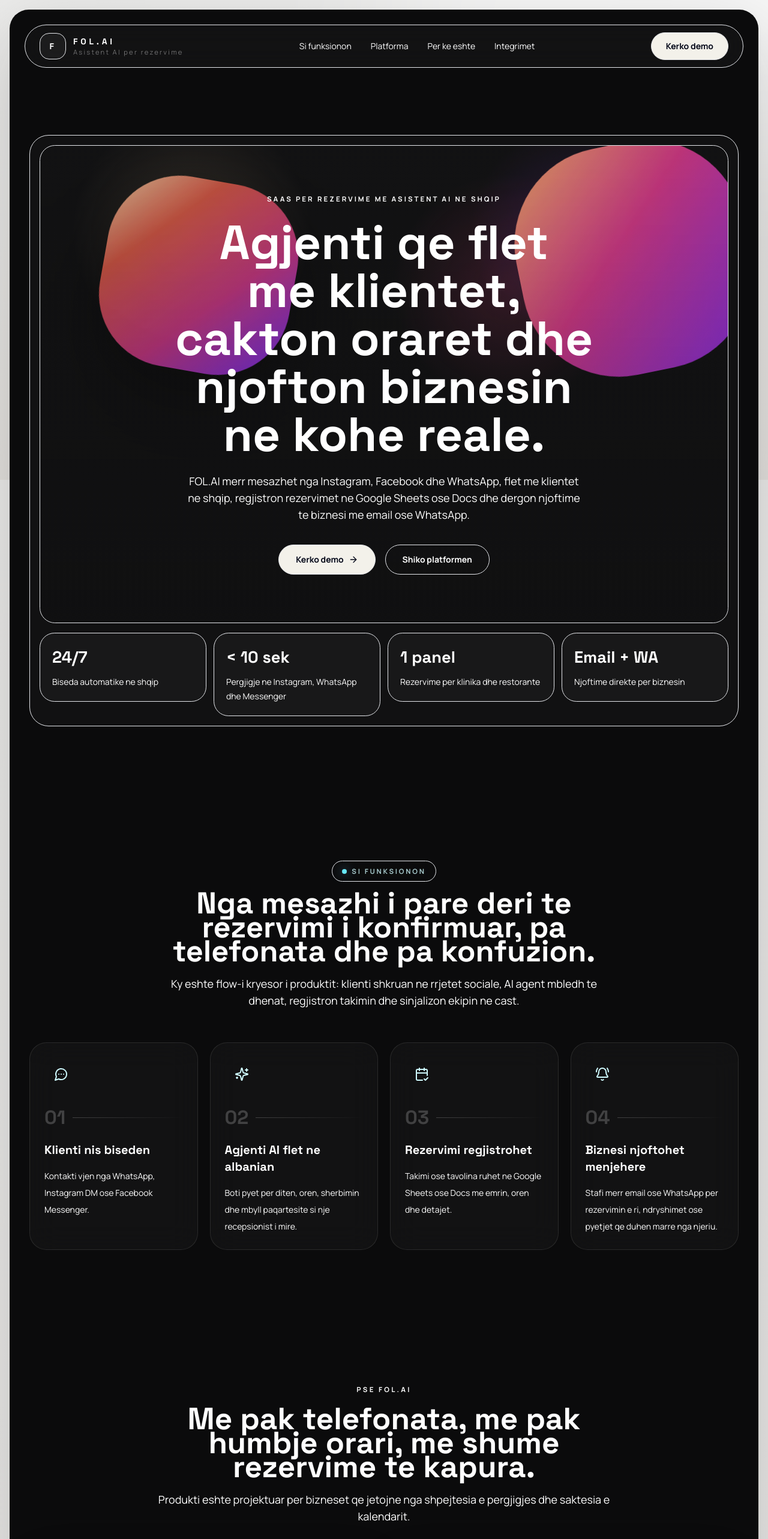
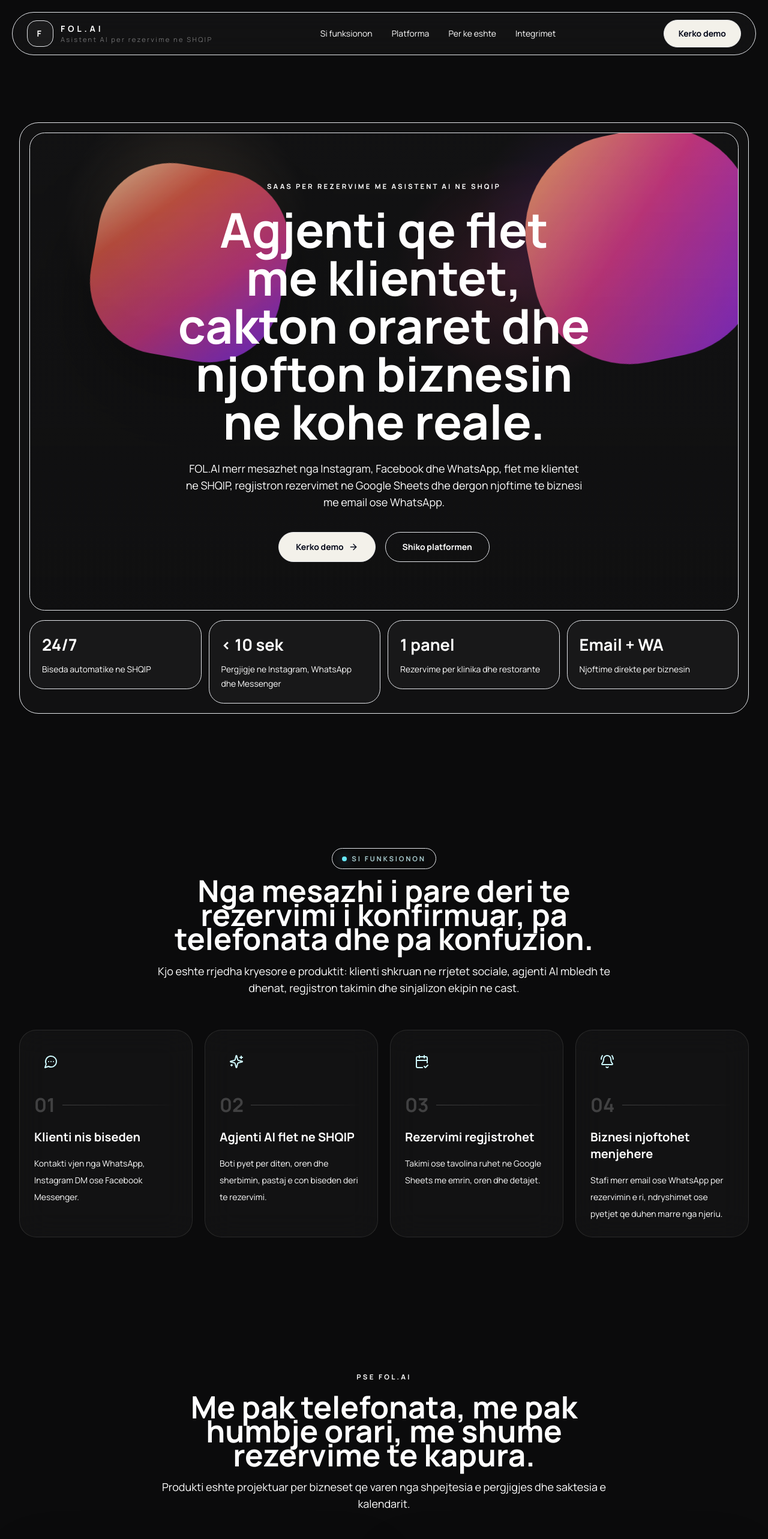
Before and after one commit to cng13m/FOLAI, a Next.js app: page / in a window 1280 px wide. Shown: the top 2566 px of the page at 60% size. Built offline with nearby package versions, Linux system fonts and the light colour scheme.

Commit message:
Landing Page Fix

```diff
--- a/app/globals.css
+++ b/app/globals.css
@@ -20,7 +20,7 @@ body {
   margin: 0;
   min-height: 100vh;
   overflow-x: hidden;
-  background: linear-gradient(180deg, #ebebea 0%, #e2dfdb 100%);
+  background: #0b0b0c;
   color: var(--text);
   font-family: "Manrope", sans-serif;
 }
@@ -43,7 +43,7 @@ select {
 }
 
 .font-display {
-  font-family: "Space Grotesk", sans-serif;
+  font-family: "Manrope", sans-serif;
 }
 
 .container-shell {
--- a/app/layout.jsx
+++ b/app/layout.jsx
@@ -1,14 +1,12 @@
 import "./globals.css";
-import "@fontsource/space-grotesk/500.css";
-import "@fontsource/space-grotesk/700.css";
 import "@fontsource/manrope/400.css";
 import "@fontsource/manrope/500.css";
 import "@fontsource/manrope/700.css";
 
 export const metadata = {
-  title: "FOL.AI | AI booking agent per klinika dhe restorante",
+  title: "FOL.AI | Asistent AI per klinika dhe restorante",
   description:
-    "FOL.AI automatizon bisedat me klientet ne Instagram, Facebook dhe WhatsApp, regjistron rezervimet ne Google Sheets ose Docs dhe njofton biznesin me email ose WhatsApp."
+    "FOL.AI automatizon bisedat me klientet ne Instagram, Facebook dhe WhatsApp, regjistron rezervimet ne Google Sheets dhe njofton biznesin me email ose WhatsApp."
 };
 
 export default function RootLayout({ children }) {
--- a/components/landing/brands-section.jsx
+++ b/components/landing/brands-section.jsx
@@ -4,7 +4,7 @@ import { motion } from "framer-motion";
 import { Reveal } from "@/components/ui/reveal";
 import { SectionShell } from "@/components/ui/section-shell";
 
-const brands = ["Instagram", "Facebook", "WhatsApp", "Google Sheets", "Email alerts"];
+const brands = ["Instagram", "Facebook", "WhatsApp", "Google Sheets", "Njoftime me email"];
 
 export function BrandsSection() {
   return (
--- a/components/landing/feature-panels-section.jsx
+++ b/components/landing/feature-panels-section.jsx
@@ -6,8 +6,8 @@ import { Reveal } from "@/components/ui/reveal";
 import { SectionShell } from "@/components/ui/section-shell";
 
 const points = [
-  { icon: DatabaseZap, label: "Google Sheets / Docs si backend i pare" },
-  { icon: BellRing, label: "Email dhe WhatsApp alerts per stafin" }
+  { icon: DatabaseZap, label: "Google Sheets si backend i pare" },
+  { icon: BellRing, label: "Njoftime me email dhe WhatsApp per stafin" }
 ];
 
 export function FeaturePanelsSection() {
@@ -24,8 +24,8 @@ export function FeaturePanelsSection() {
                 Nje MVP i forte qe nis me kanalet sociale dhe nje sistem te thjeshte rezervimesh.
               </h2>
               <p className="mt-5 max-w-xl text-base leading-8 text-white/56">
-                Mund ta nisni pa software te rende: AI agent mbledh kerkesen, kontrollon rregullat e biznesit,
-                shkruan ne Google Sheets ose Docs dhe njofton pronarin ose recepsionin.
+                Mund ta nisni pa software te rende: asistenti AI mbledh kerkesen, kontrollon rregullat e biznesit,
+                shkruan ne Google Sheets dhe njofton pronarin ose recepsionin.
               </p>
 
               <div className="mt-12 flex flex-wrap gap-10">
--- a/components/landing/final-cta-section.jsx
+++ b/components/landing/final-cta-section.jsx
@@ -9,7 +9,7 @@ export function FinalCtaSection() {
       <Reveal>
         <div className="rounded-[2rem] border border-white/8 bg-[linear-gradient(135deg,#121213_0%,#171719_100%)] px-6 py-12 sm:px-10 sm:py-14 lg:px-14">
           <div className="mx-auto max-w-3xl text-center">
-            <div className="text-[0.72rem] font-semibold uppercase tracking-[0.26em] text-white/38">Hapi i ardhshem</div>
+            <div className="text-[0.72rem] font-semibold uppercase tracking-[0.26em] text-white/38">Hapi i radhes</div>
             <h2 className="font-display mt-5 text-balance text-3xl font-semibold leading-tight text-white sm:text-4xl lg:text-[3.15rem]">
               Ky koncept eshte gati te kthehet ne nje MVP te vertete per mjeke dhe restorante.
             </h2>
--- a/components/landing/hero-section.jsx
+++ b/components/landing/hero-section.jsx
@@ -7,7 +7,7 @@ import { Reveal } from "@/components/ui/reveal";
 import { SectionShell } from "@/components/ui/section-shell";
 
 const metrics = [
-  { value: "24/7", label: "Biseda automatike ne shqip" },
+  { value: "24/7", label: "Biseda automatike ne SHQIP" },
   { value: "< 10 sek", label: "Pergjigje ne Instagram, WhatsApp dhe Messenger" },
   { value: "1 panel", label: "Rezervime per klinika dhe restorante" },
   { value: "Email + WA", label: "Njoftime direkte per biznesin" }
@@ -15,7 +15,7 @@ const metrics = [
 
 export function HeroSection() {
   return (
-    <SectionShell id="krye" className="pb-8 pt-6 sm:pb-10 sm:pt-8">
+    <SectionShell id="krye" className="pb-8 pt-4 sm:pb-10 sm:pt-5">
       <Reveal>
         <div className="overflow-hidden rounded-[2rem] border border-white/8 bg-[#111112] p-3 sm:p-4">
           <div className="relative overflow-hidden rounded-[1.6rem] border border-white/6 bg-[#131314] px-5 py-14 sm:px-10 sm:py-16 lg:px-12 lg:py-20">
@@ -34,14 +34,14 @@ export function HeroSection() {
 
             <div className="relative mx-auto max-w-3xl text-center">
               <div className="text-[0.72rem] font-semibold uppercase tracking-[0.26em] text-white/52">
-                SaaS per rezervime me asistent AI ne shqip
+                SaaS per rezervime me asistent AI ne SHQIP
               </div>
               <h1 className="font-display mx-auto mt-6 max-w-4xl text-balance text-4xl font-semibold leading-[1.02] text-white sm:text-6xl lg:text-[5rem]">
                 Agjenti qe flet me klientet, cakton oraret dhe njofton biznesin ne kohe reale.
               </h1>
               <p className="mx-auto mt-6 max-w-2xl text-base leading-8 text-white/68 sm:text-lg">
-                FOL.AI merr mesazhet nga Instagram, Facebook dhe WhatsApp, flet me klientet ne shqip,
-                regjistron rezervimet ne Google Sheets ose Docs dhe dergon njoftime te biznesi me email ose
+                FOL.AI merr mesazhet nga Instagram, Facebook dhe WhatsApp, flet me klientet ne SHQIP,
+                regjistron rezervimet ne Google Sheets dhe dergon njoftime te biznesi me email ose
                 WhatsApp.
               </p>
 
--- a/components/landing/how-it-works-section.jsx
+++ b/components/landing/how-it-works-section.jsx
@@ -11,13 +11,13 @@ const steps = [
   },
   {
     icon: Sparkles,
-    title: "Agjenti AI flet ne albanian",
-    description: "Boti pyet per diten, oren, sherbimin dhe mbyll paqartesite si nje recepsionist i mire."
+    title: "Agjenti AI flet ne SHQIP",
+    description: "Boti pyet per diten, oren dhe sherbimin, pastaj e con biseden deri te rezervimi."
   },
   {
     icon: CalendarCheck2,
     title: "Rezervimi regjistrohet",
-    description: "Takimi ose tavolina ruhet ne Google Sheets ose Docs me emrin, oren dhe detajet."
+    description: "Takimi ose tavolina ruhet ne Google Sheets me emrin, oren dhe detajet."
   },
   {
     icon: BellRing,
@@ -33,7 +33,7 @@ export function HowItWorksSection() {
         <SectionHeading
           eyebrow="Si funksionon"
           title="Nga mesazhi i pare deri te rezervimi i konfirmuar, pa telefonata dhe pa konfuzion."
-          description="Ky eshte flow-i kryesor i produktit: klienti shkruan ne rrjetet sociale, AI agent mbledh te dhenat, regjistron takimin dhe sinjalizon ekipin ne cast."
+          description="Kjo eshte rrjedha kryesore e produktit: klienti shkruan ne rrjetet sociale, agjenti AI mbledh te dhenat, regjistron takimin dhe sinjalizon ekipin ne cast."
           align="center"
         />
       </Reveal>
--- a/components/landing/industries-section.jsx
+++ b/components/landing/industries-section.jsx
@@ -39,7 +39,7 @@ export function IndustriesSection() {
           <SectionHeading
             eyebrow="Per ke eshte"
             title="Ndertuar per biznese qe humbin para sa here nje mesazh mbetet pa pergjigje."
-            description="Nga klinikat dentare te restorantet dhe sallonet, FOL.AI pershtatet me menyren si punoni dhe ruan nje komunikim te qarte me klientin."
+            description="Nga klinikat dentare te restorantet dhe sallonet, FOL.AI pershtatet me menyren si punoni dhe mban komunikimin te qarte me klientin."
           />
         </Reveal>
 
--- a/components/landing/landing-page.jsx
+++ b/components/landing/landing-page.jsx
@@ -14,8 +14,8 @@ export function LandingPage() {
     <main className="relative min-h-screen overflow-hidden bg-transparent text-white">
       <AnimatedBackground />
 
-      <div className="relative z-10 px-2 py-2 sm:px-3 sm:py-3 lg:px-4 lg:py-4">
-        <div className="mx-auto max-w-[1720px] overflow-hidden rounded-[1.6rem] border border-black/5 bg-[#0b0b0c] shadow-[0_40px_120px_rgba(17,17,17,0.18)] sm:rounded-[2rem]">
+      <div className="relative z-10 px-0 py-0">
+        <div className="mx-auto min-h-screen max-w-none overflow-hidden rounded-none border-0 bg-[#0b0b0c] shadow-none">
           <Navbar />
           <HeroSection />
           <HowItWorksSection />
--- a/components/landing/navbar.jsx
+++ b/components/landing/navbar.jsx
@@ -16,7 +16,7 @@ export function Navbar() {
       initial={{ opacity: 0, y: -18 }}
       animate={{ opacity: 1, y: 0 }}
       transition={{ duration: 0.7, ease: [0.22, 1, 0.36, 1] }}
-      className="relative z-30 px-4 pt-4 sm:px-6 sm:pt-6"
+      className="relative z-30 px-4 pt-4 sm:px-5 sm:pt-5"
     >
       <div className="flex items-center justify-between rounded-full border border-white/8 bg-white/[0.03] px-4 py-3 backdrop-blur-xl sm:px-6">
         <a href="#krye" className="flex items-center gap-3">
@@ -25,7 +25,7 @@ export function Navbar() {
           </div>
           <div>
             <div className="font-display text-sm font-semibold tracking-[0.34em] text-white">FOL.AI</div>
-            <div className="text-[0.7rem] tracking-[0.2em] text-white/40">Asistent AI per rezervime</div>
+            <div className="text-[0.7rem] tracking-[0.2em] text-white/40">Asistent AI per rezervime ne SHQIP</div>
           </div>
         </a>
 
--- a/components/landing/reasons-section.jsx
+++ b/components/landing/reasons-section.jsx
@@ -5,10 +5,10 @@ import { SectionShell } from "@/components/ui/section-shell";
 
 const cards = [
   {
-    eyebrow: "AI receptionist per bisedat e para",
+    eyebrow: "Asistent AI per bisedat e para",
     title: "Klienti nuk pret per pergjigje dhe biznesi nuk humbet lead-et e nxehta.",
     description:
-      "FOL.AI kupton pyetjet me te zakonshme, flet natyrshem ne shqip dhe i con klientet drejt rezervimit te sakte.",
+      "FOL.AI kupton pyetjet me te zakonshme, flet natyrshem ne SHQIP dhe i con klientet drejt rezervimit te sakte.",
     button: "Shiko flow-in",
     tone:
       "bg-[linear-gradient(135deg,rgba(248,241,247,0.98),rgba(241,228,244,0.92))] text-slate-950",
@@ -18,7 +18,7 @@ const cards = [
   },
   {
     eyebrow: "Rezervime qe futen direkt ne sistemin e punes",
-    title: "Orari, tavolina ose takimi kalojne ne nje pipeline te vetme operative.",
+    title: "Orari, tavolina ose takimi kalojne ne nje rrjedhe te vetme operative.",
     description:
       "Perfekt per mjeke, klinika, dentiste dhe restorante qe duan me pak pune manuale dhe me shume kontroll.",
     button: "Shiko platformen",
@@ -40,7 +40,7 @@ export function ReasonsSection() {
             Me pak telefonata, me pak humbje orari, me shume rezervime te kapura.
           </h2>
           <p className="mt-5 text-base leading-8 text-white/56 sm:text-lg">
-            Produkti eshte projektuar per bizneset qe jetojne nga shpejtesia e pergjigjes dhe saktesia e kalendarit.
+            Produkti eshte projektuar per bizneset qe varen nga shpejtesia e pergjigjes dhe saktesia e kalendarit.
           </p>
         </div>
       </Reveal>
@@ -100,7 +100,7 @@ export function ReasonsSection() {
           <div className="h-4 w-px bg-white/10" />
           <div className="text-sm text-white/60">Rezervime te automatizuara</div>
           <div className="h-4 w-px bg-white/10" />
-          <div className="text-sm text-white/60">Pergjigje ne gjuhen shqipe</div>
+          <div className="text-sm text-white/60">Pergjigje ne SHQIP</div>
         </div>
       </Reveal>
     </SectionShell>
```
